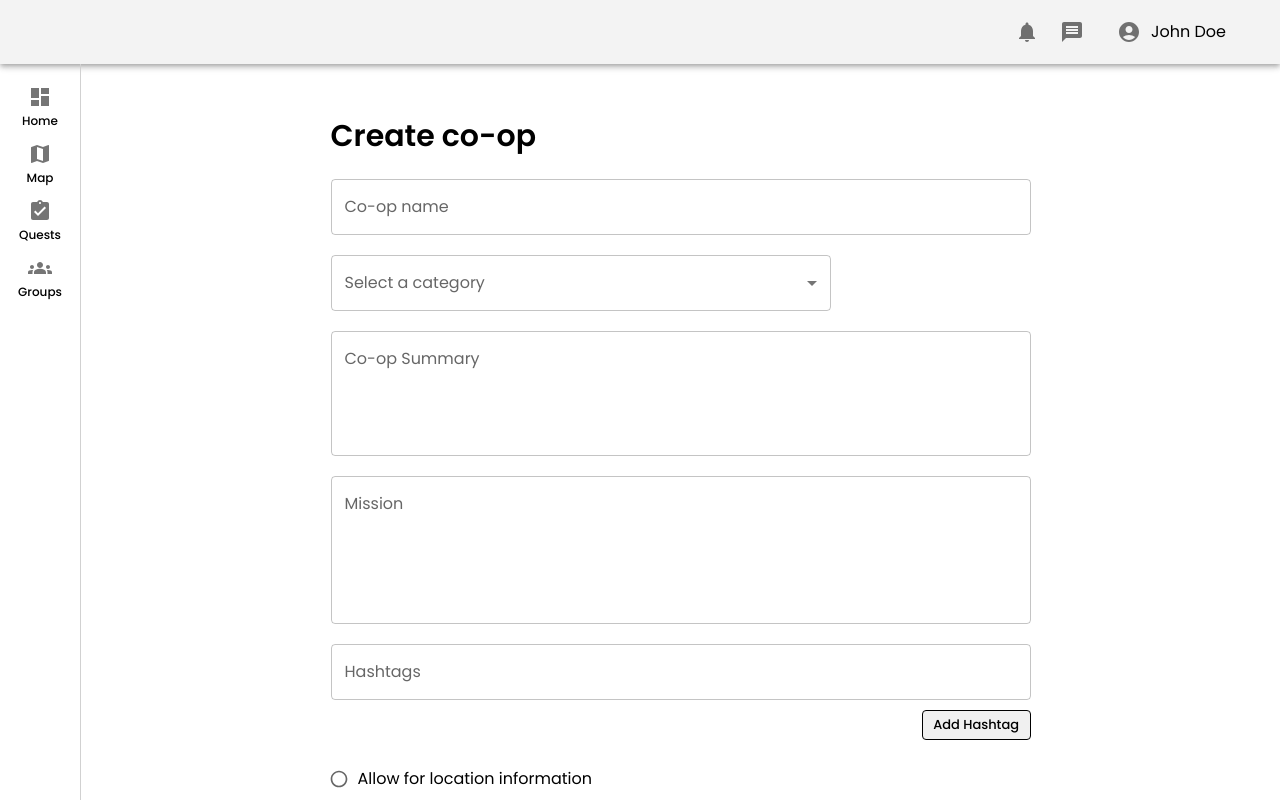
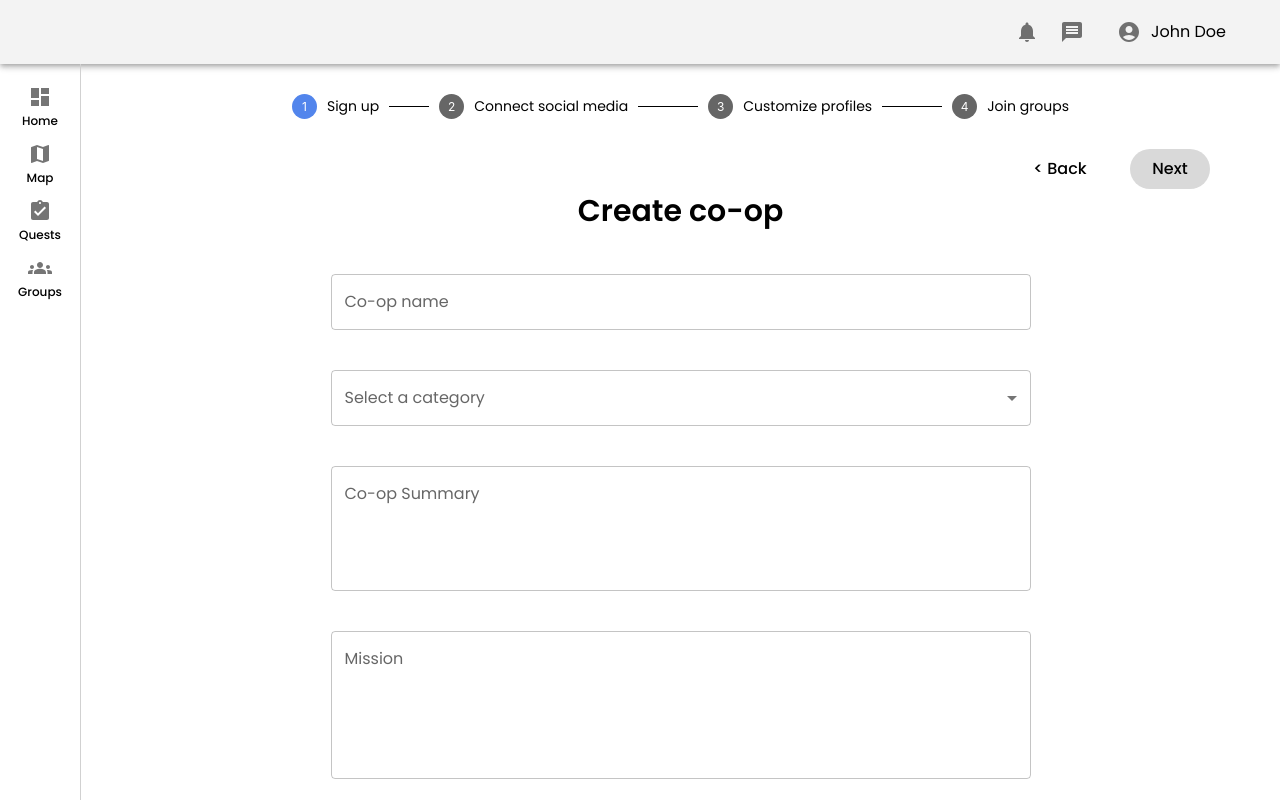
Before and after one commit to sandeep-bh-dev/Coquest-WebApp, a React (Create React App) app in the folder frontend/: page /Coop in a window 1280 px wide. Shown: the top 800 px of the page. Built offline with nearby package versions, Linux system fonts and the light colour scheme.

Commit message:
made NextandBackButton Component, updated CreateCoop Page

```diff
--- /dev/null
+++ b/frontend/src/components/NextandBackButton/index.tsx
@@ -0,0 +1,45 @@
+import styled from "@emotion/styled";
+import { Button } from "@mui/material";
+import React from "react";
+
+const NextandBackButton = () => {
+    const Container = styled.div({
+        display: "flex",
+        justifyContent: "end",
+        gap: 30,
+        marginRight: 70,
+    });
+    return (
+        <Container>
+            <Button
+                style={{
+                    color: "black",
+                    fontWeight: 500,
+                    textTransform: "none",
+                    fontSize: 16,
+                    borderRadius: 30,
+                    width: 80,
+                }}
+            >
+                {"<"} Back
+            </Button>
+            <Button
+                variant="contained"
+                disableElevation
+                style={{
+                    backgroundColor: "rgb(217, 217, 217)",
+                    color: "black",
+                    fontWeight: 500,
+                    textTransform: "none",
+                    fontSize: 16,
+                    borderRadius: 30,
+                    width: 80,
+                }}
+            >
+                Next
+            </Button>
+        </Container>
+    );
+};
+
+export default NextandBackButton;
--- a/frontend/src/components/ProgressBar/index.tsx
+++ b/frontend/src/components/ProgressBar/index.tsx
@@ -24,7 +24,14 @@ const Ball = ({ state, value }: BallProps) => {
 
 const ProgressBar = () => {
     return (
-		<div className="ProgressBarContainer">
+        <div
+            className="ProgressBarContainer"
+            style={{
+                display: "flex",
+                justifyContent: "center",
+                padding: 30,
+            }}
+        >
             <Ball state value={"1"} />
             <Typography variant="body2">Sign up</Typography>
             <Divider style={{ width: "40px", backgroundColor: "black" }} />
--- a/frontend/src/index.tsx
+++ b/frontend/src/index.tsx
@@ -8,6 +8,7 @@ import theme from "./styles/theme";
 import "./index.css";
 import TaskCard from "./components/TaskCard";
 import { CreateCoop } from "./pages/Coop";
+import { Login } from "./pages/Login";
 
 const root = ReactDOM.createRoot(
     document.getElementById("root") as HTMLElement
@@ -31,6 +32,10 @@ const router = createBrowserRouter([
         path: "/Coop",
         element: <CreateCoop />,
     },
+    {
+        path: "/Login",
+        element: <Login />,
+    },
 ]);
 
 root.render(
--- a/frontend/src/pages/Coop/CreateCoop.tsx
+++ b/frontend/src/pages/Coop/CreateCoop.tsx
@@ -3,7 +3,6 @@ import {
     Avatar,
     Button,
     Card,
-    CardContent,
     CardHeader,
     CardMedia,
     CardProps,
@@ -17,6 +16,7 @@ import {
     ListItem,
     MenuItem,
     Radio,
+    Skeleton,
     Stack,
     TextField,
     Toolbar,
@@ -34,14 +34,20 @@ import Done from "@mui/icons-material/Done";
 import TaskCard from "../../components/TaskCard";
 import MoreVertIcon from "@mui/icons-material/MoreVert";
 import { fontWeight } from "@mui/system";
-import GoogleMaps from "./googlemap";
+import NextandBackButton from "../../components/NextandBackButton";
 
 type TextProps = {
     text: string;
 };
 
 const Header = ({ text }: TextProps) => (
-    <Typography fontSize={30} fontWeight={600} lineHeight={1.5} variant="h1">
+    <Typography
+        fontSize={30}
+        fontWeight={600}
+        lineHeight={1.5}
+        variant="h1"
+        style={{ display: "flex", justifyContent: "center" }}
+    >
         {text}
     </Typography>
 );
@@ -66,31 +72,22 @@ const categories = [
 
 const Page = styled.div({
     display: "flex",
-    alignItems: "center",
     justifyContent: "center",
-    padding: 50,
+    marginBottom: 100,
     // border: "1px solid",
 });
 
 const Form = styled.div({
     // border: "1px solid",
     display: "flex",
-    alignItem: "start",
-    justifyContent: "center",
     flexDirection: "column",
-    gap: 20,
+    gap: 40,
     width: 700,
 });
 
 function Categories() {
     return (
-        <TextField
-            select
-            label="Select a category"
-            style={{
-                width: 500,
-            }}
-        >
+        <TextField select label="Select a category">
             {categories.map((option) => (
                 <MenuItem key={option.label} value={option.label}>
                     {option.label}
@@ -250,7 +247,9 @@ function SearchBar() {
                 <Chip icon={<DoneIcon />} label="Co-op" size="small" />
                 <Chip icon={<DoneIcon />} label="Co-op name" size="small" />
             </Stack>
-            <GoogleMaps />
+            <Skeleton variant="rectangular" width={"100%"} height={500}>
+                Map is Loading...
+            </Skeleton>
         </Container>
     );
 }
@@ -299,6 +298,9 @@ const CardContainer = styled.div({
 
 function CreateCoop() {
     return (
+        <>
+            <ProgressBar />
+            <NextandBackButton />
             <Page>
                 <Form>
                     <Header text="Create co-op"></Header>
@@ -309,6 +311,7 @@ function CreateCoop() {
                     <Hashtags />
                     <CheckBox />
                     <SearchBar />
+
                     <CardContainer>
                         <CoopCard />
                         <CoopCard />
@@ -319,6 +322,7 @@ function CreateCoop() {
                     </CardContainer>
                 </Form>
             </Page>
+        </>
     );
 }
 
```
Lines whose indentation alone changed are shown as unchanged.
